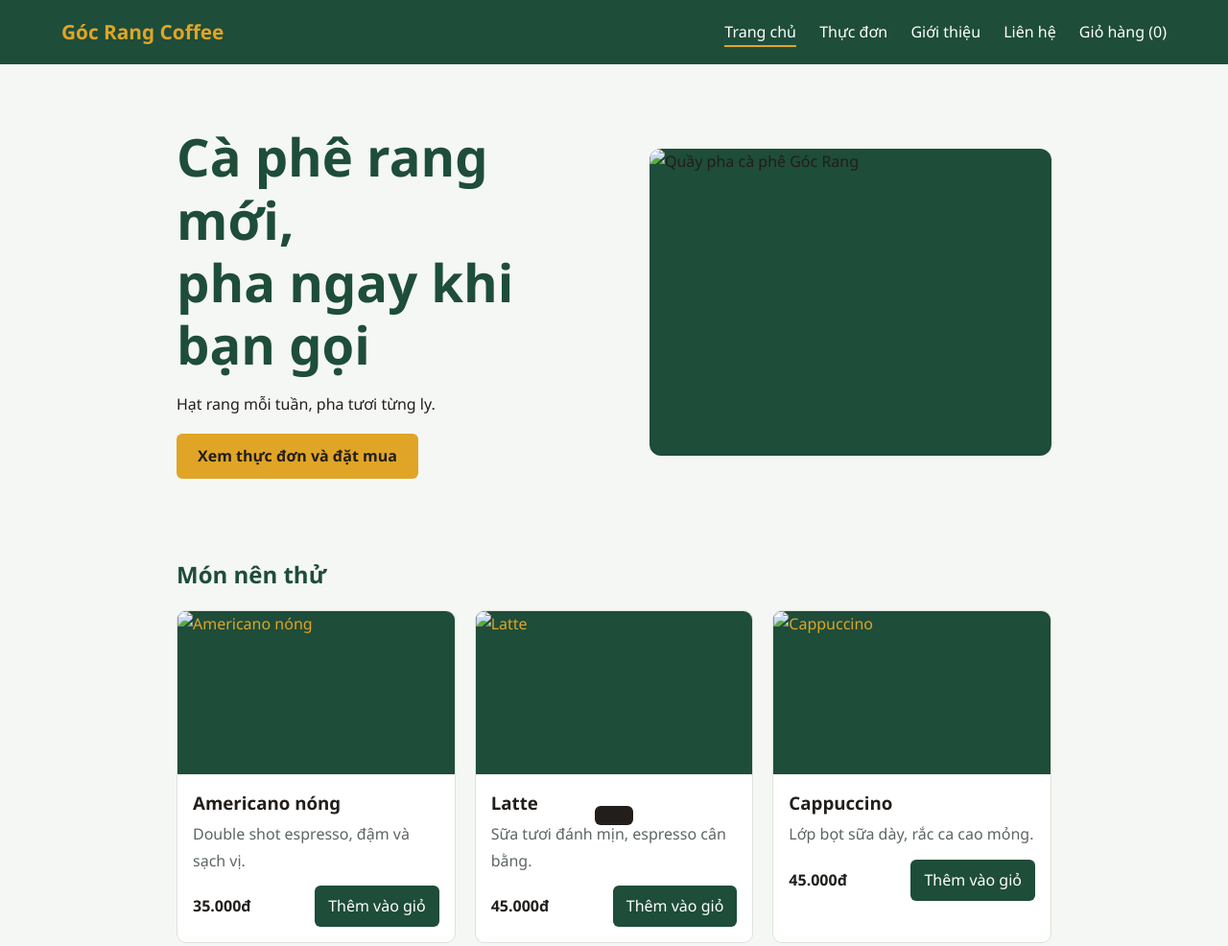
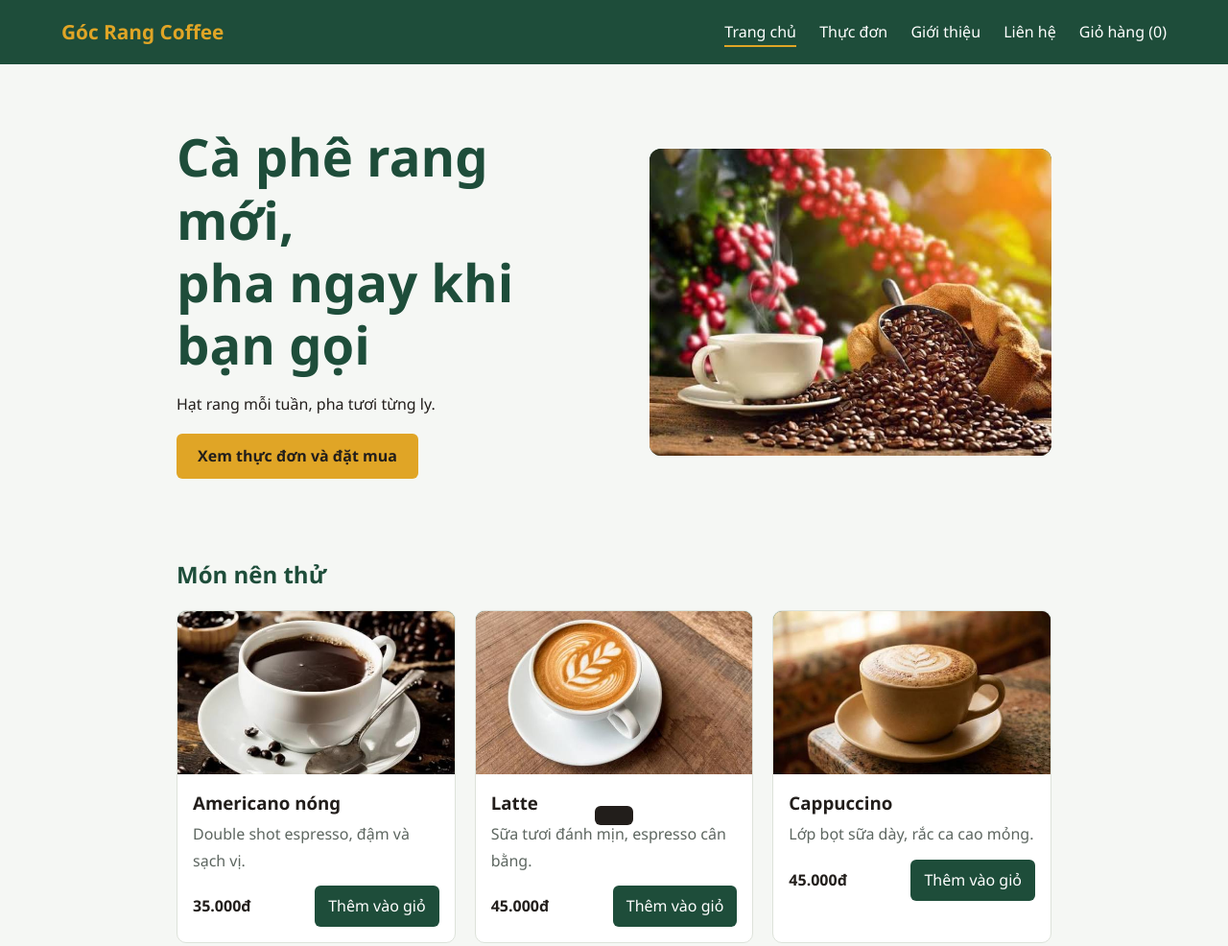
Before and after one commit to rjeexiong-dot/Quan-ca-fe, a plain HTML site: page index.html in a window 1280 px wide. Shown: the top 986 px of the page at 96% size. Drawn offline with Linux system fonts and the light colour scheme; files that its build step writes are made by us from their sources.

Commit message:
Fix HTML structure and update image paths

```diff
--- a/index.html
+++ b/index.html
@@ -5,7 +5,7 @@
   <meta name="viewport" content="width=device-width, initial-scale=1">
   <meta name="description" content="Góc Rang Coffee - cà phê rang mới, pha tươi từng ly.">
   <title>Trang chủ | Góc Rang Coffee</title>
-  <link rel="stylesheet" href="css/style.css">
+  <link rel="stylesheet" href="style.css">
 </head>
 <body>
   <header class="top">
@@ -26,12 +26,12 @@
         <p>Hạt rang mỗi tuần, pha tươi từng ly.</p>
         <a class="btn" href="menu.html">Xem thực đơn và đặt mua</a>
       </div>
-      <img class="hero-img" src="images/hat rang.jpg" alt="Quầy pha cà phê Góc Rang">
+      <img class="hero-img" src="hat rang.jpg" alt="Quầy pha cà phê Góc Rang">
     </section>
     <h2>Món nên thử</h2>
     <div class="grid">
       <article class="card">
-        <img class="ph" src="images/americano.jpg" alt="Americano nóng">
+        <img class="ph" src="americano.jpg" alt="Americano nóng">
         <div class="body">
           <h3>Americano nóng</h3>
           <p>Double shot espresso, đậm và sạch vị.</p>
@@ -42,7 +42,7 @@
         </div>
       </article>
       <article class="card">
-        <img class="ph" src="images/latte.jpg" alt="Latte">
+        <img class="ph" src="latte.jpg" alt="Latte">
         <div class="body">
           <h3>Latte</h3>
           <p>Sữa tươi đánh mịn, espresso cân bằng.</p>
@@ -53,7 +53,7 @@
         </div>
       </article>
       <article class="card">
-        <img class="ph" src="images/cappuccino.jpg" alt="Cappuccino">
+        <img class="ph" src="cappuccino.jpg" alt="Cappuccino">
         <div class="body">
           <h3>Cappuccino</h3>
           <p>Lớp bọt sữa dày, rắc ca cao mỏng.</p>
```
